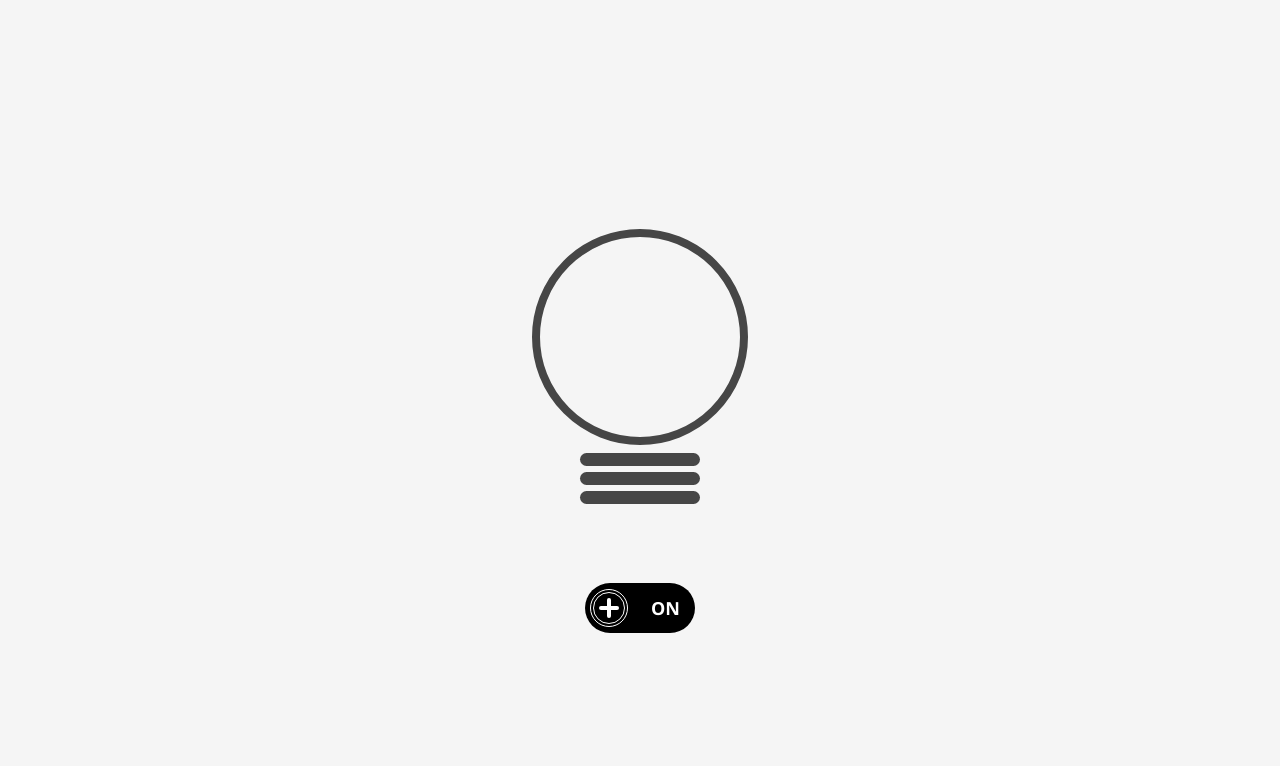
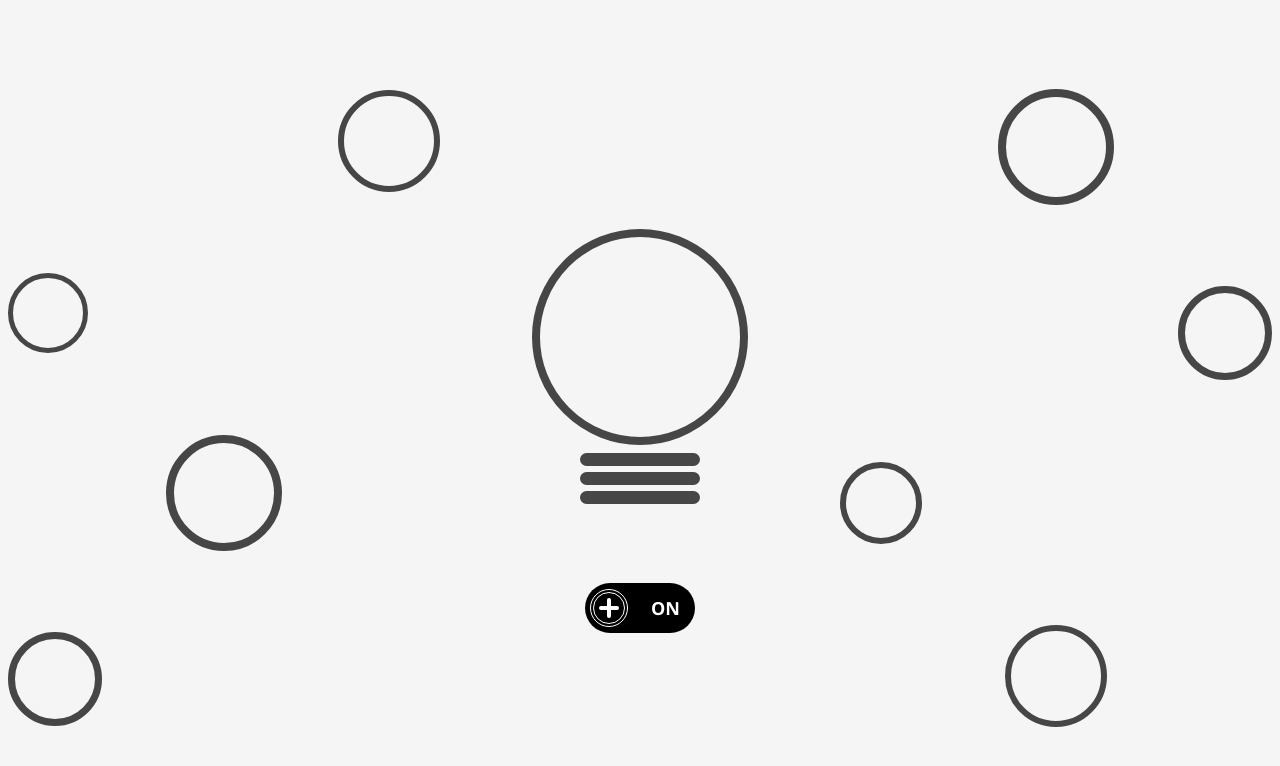
Before and after one commit to ManishJangid007/button-practice, a plain HTML site: page index.html in a window 1280 px wide. Drawn offline with Linux system fonts and the light colour scheme.

Commit message:
more bulbs added

```diff
--- a/dark.css
+++ b/dark.css
@@ -5,10 +5,16 @@
 body {
     background-color: rgb(70, 70, 70);
     display: flex;
+    justify-content: center;
+    align-items: center;
+    height: 100vh;
+}
+
+main {
+    display: flex;
     flex-direction: column;
     justify-content: center;
     align-items: center;
-    height: 100vh;
 }
 
 body::-webkit-scrollbar {
@@ -86,6 +92,7 @@ body::-webkit-scrollbar {
     border-radius: 100%;
     border: 8px solid rgb(154, 154, 154);
     background-color: rgb(241, 204, 38);
+    box-shadow: 0px 0px 500px 10px rgb(169, 143, 28);
 }
 
 .bulb-pill {
@@ -95,3 +102,87 @@ body::-webkit-scrollbar {
     margin: 6px 0px;
     border-radius: 20px;
 }
+
+.left {
+    display: flex;
+    flex-direction: column;
+    width: 40%;
+    height: 100%;
+    justify-content: space-evenly;
+}
+
+.left-bulb {
+    border-radius: 100%;
+    background-color: rgb(241, 204, 38);
+    box-shadow: 0px 0px 500px 10px rgb(169, 143, 28);
+}
+
+.left-bulb:nth-child(1) {
+    align-self: flex-end;
+    height: 110px;
+    width: 110px;
+    border: 6px solid rgb(154, 154, 154);
+}
+
+.left-bulb:nth-child(2) {
+    align-self: flex-start;
+    height: 90px;
+    width: 90px;
+    border: 5px solid rgb(154, 154, 154);
+}
+
+.left-bulb:nth-child(3) {
+    align-self: center;
+    height: 120px;
+    width: 120px;
+    border: 8px solid rgb(154, 154, 154);
+}
+
+.left-bulb:nth-child(4) {
+    align-self: flex-start;
+    height: 100px;
+    width: 100px;
+    border: 7px solid rgb(154, 154, 154);
+}
+
+.right {
+    display: flex;
+    flex-direction: column;
+    width: 40%;
+    height: 100%;
+    justify-content: space-evenly;
+}
+
+.right-bulb {
+    border-radius: 100%;
+    background-color: rgb(241, 204, 38);
+    box-shadow: 0px 0px 500px 10px rgb(169, 143, 28);
+}
+
+.right-bulb:nth-child(1) {
+    align-self: center;
+    height: 120px;
+    width: 120px;
+    border: 8px solid rgb(154, 154, 154);
+}
+
+.right-bulb:nth-child(2) {
+    align-self: flex-end;
+    height: 100px;
+    width: 100px;
+    border: 7px solid rgb(154, 154, 154);
+}
+
+.right-bulb:nth-child(3) {
+    align-self: flex-start;
+    height: 90px;
+    width: 90px;
+    border: 6px solid rgb(154, 154, 154);
+}
+
+.right-bulb:nth-child(4) {
+    align-self: center;
+    height: 110px;
+    width: 110px;
+    border: 6px solid rgb(154, 154, 154);
+}
--- a/index.html
+++ b/index.html
@@ -9,6 +9,13 @@
 </head>
 
 <body>
+    <div class="left">
+        <div class="left-bulb"></div>
+        <div class="left-bulb"></div>
+        <div class="left-bulb"></div>
+        <div class="left-bulb"></div>
+    </div>
+    <main>
         <div class="bulb">
             <div class="bulb-circle"></div>
             <div class="bulb-pill"></div>
@@ -23,6 +30,13 @@
                 </div>
                 <p class="label">ON</p>
             </div>
+        </div>
+    </main>
+    <div class="right">
+        <div class="right-bulb"></div>
+        <div class="right-bulb"></div>
+        <div class="right-bulb"></div>
+        <div class="right-bulb"></div>
     </div>
     <script>
         const btn = document.getElementById("btn");
--- a/light.css
+++ b/light.css
@@ -5,10 +5,16 @@
 body {
     background-color: whitesmoke;
     display: flex;
+    justify-content: space-between;
+    align-items: center;
+    height: 100vh;
+}
+
+main {
+    display: flex;
     flex-direction: column;
     justify-content: center;
     align-items: center;
-    height: 100vh;
 }
 
 body::-webkit-scrollbar {
@@ -94,3 +100,83 @@ body::-webkit-scrollbar {
     margin: 3px 0px;
     border-radius: 20px;
 }
+
+.left {
+    display: flex;
+    flex-direction: column;
+    width: 40%;
+    height: 100%;
+    justify-content: space-evenly;
+}
+
+.left-bulb {
+    border-radius: 100%;
+}
+
+.left-bulb:nth-child(1) {
+    align-self: flex-end;
+    height: 90px;
+    width: 90px;
+    border: 6px solid rgb(70, 70, 70);
+}
+
+.left-bulb:nth-child(2) {
+    align-self: flex-start;
+    height: 70px;
+    width: 70px;
+    border: 5px solid rgb(70, 70, 70);
+}
+
+.left-bulb:nth-child(3) {
+    align-self: center;
+    height: 100px;
+    width: 100px;
+    border: 8px solid rgb(70, 70, 70);
+}
+
+.left-bulb:nth-child(4) {
+    align-self: flex-start;
+    height: 80px;
+    width: 80px;
+    border: 7px solid rgb(70, 70, 70);
+}
+
+.right {
+    display: flex;
+    flex-direction: column;
+    width: 40%;
+    height: 100%;
+    justify-content: space-evenly;
+}
+
+.right-bulb {
+    border-radius: 100%;
+}
+
+.right-bulb:nth-child(1) {
+    align-self: center;
+    height: 100px;
+    width: 100px;
+    border: 8px solid rgb(70, 70, 70);
+}
+
+.right-bulb:nth-child(2) {
+    align-self: flex-end;
+    height: 80px;
+    width: 80px;
+    border: 7px solid rgb(70, 70, 70);
+}
+
+.right-bulb:nth-child(3) {
+    align-self: flex-start;
+    height: 70px;
+    width: 70px;
+    border: 6px solid rgb(70, 70, 70);
+}
+
+.right-bulb:nth-child(4) {
+    align-self: center;
+    height: 90px;
+    width: 90px;
+    border: 6px solid rgb(70, 70, 70);
+}
```
Lines whose indentation alone changed are shown as unchanged.
